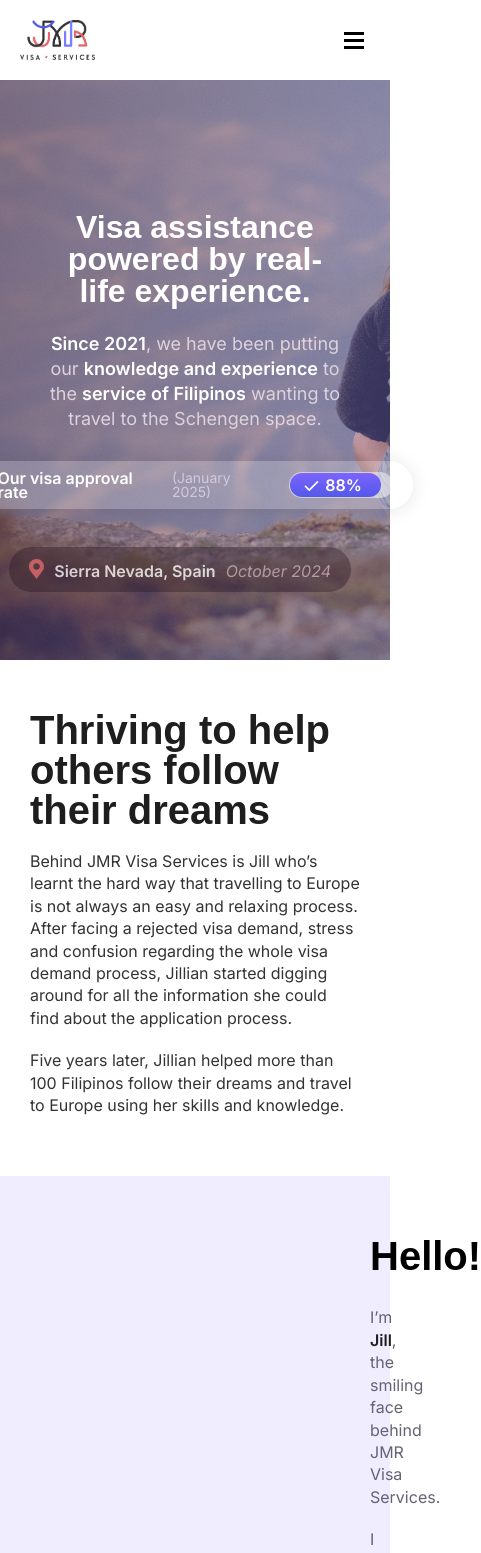
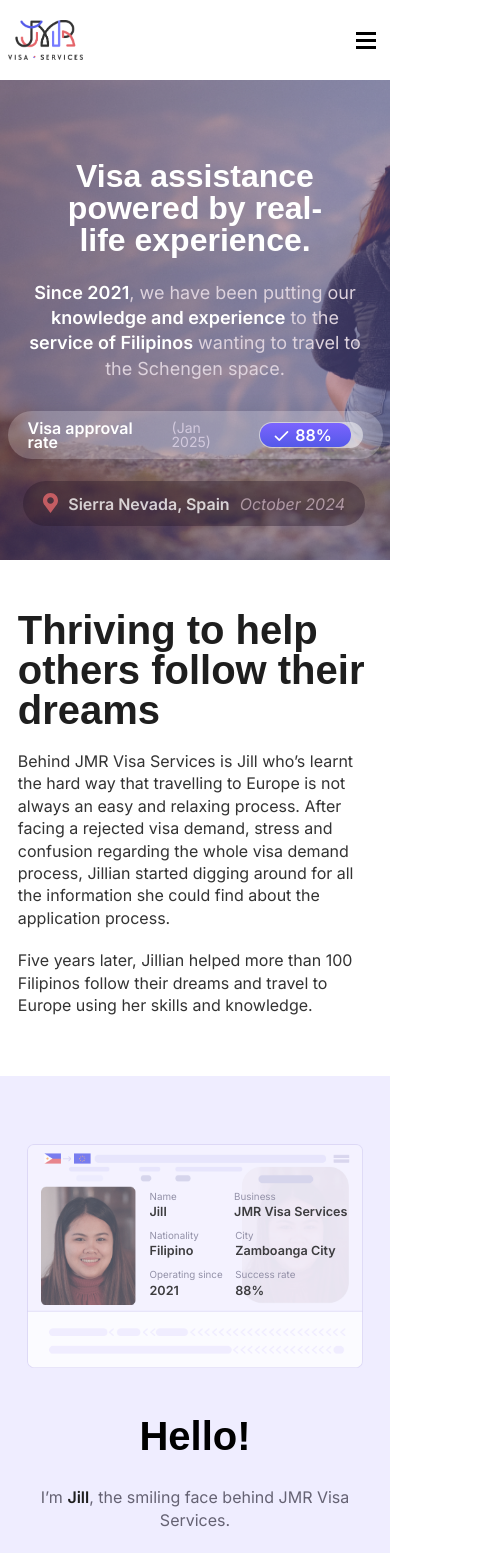
Before and after one commit to EricBARBEAU/jmr-vs, a React (Create React App) app in the folder my-app/: page /about-us in a window 390 px wide. Shown: the top 1553 px of the page, 481 px wide, since content can reach past the window. Built offline with nearby package versions, Linux system fonts and the light colour scheme; a web font is replaced by a local one.

Commit message:
about page adapted on mobile

```diff
--- a/my-app/src/css/core/reset.scss
+++ b/my-app/src/css/core/reset.scss
@@ -53,11 +53,11 @@
       padding-right: 8vw;
     }
     @media screen and (max-width: 860px) {
+      padding-left: 4vw;
+      padding-right: 4vw;
+    }
+    @media screen and (max-width: 680px) {
       padding-left: 2vw;
       padding-right: 2vw;
     }
-    @media screen and (max-width: 680px) {
-      padding-left: 20px;
-      padding-right: 20px;
-    }
   }
--- a/my-app/src/css/elements/hero.scss
+++ b/my-app/src/css/elements/hero.scss
@@ -23,13 +23,10 @@
 		  	flex-direction: column;
 		  	gap: 24px;
 		  	color: #fff;
-			max-width: 40vw;
+			width: 40vw;
 
-			@media screen and (max-width: 1480px) {
-		      	max-width: 50vw;
-		    }
 		    @media screen and (max-width: 820px) {
-				max-width: 100%;
+				width: 100%;
 				align-items: center;
 				text-align: center;
 		    }
@@ -54,11 +51,7 @@
 			&-secondary {
 				font-size: $font-size-18;
 				line-height: $line-height-140;
-				width: 80%;
-
-				@media screen and (max-width: 1000px) {
-					width: 90%;
-				}
+				width: 90%;
 
 				b {
 					color: #fff;
@@ -326,18 +319,41 @@
 	background: url("../../img/about_hero-background@2x.jpg") no-repeat;
 	background-size: cover;
 	background-position: center;
+	align-items: flex-start;
 
-	padding-top: 80px;
+	padding-top: 120px;
 	padding-bottom: 100px;
+
+	@media screen and (max-width: 860px) {
+      min-height: 480px;
+      padding-top: 80px;
+    }
 
 	&-content {
 		width: 100%;
+
+		@media screen and (max-width: 860px) {
+	      align-items: center;
+	    }
 	}
 
 	// Content
 	.content_copy {
 
-		max-width: 50vw;
+		width: 50vw;
+
+		@media screen and (min-width: 860px) and (max-width: 1480px) {
+	      width: 60vw !important;
+	    }
+
+		@media screen and (max-width: 860px) {
+	      width: 100% !important;
+	      align-items: center;
+
+	      &-main, &-secondary {
+	      	text-align: center;
+	      }
+	    }
 
 		&-main {
 			max-width: 80%;
@@ -358,7 +374,7 @@
 		box-shadow: 0px 1px 20px rgba(0,0,0,0.1);
 		gap: 15px;
 		padding: 10px 20px;
-		width: 435px;
+		width: 375px;
 
 		// Copy
 		&-copy {
@@ -456,6 +472,11 @@
 			opacity: 1;
 		}
 
+		@media screen and (max-width: 860px) {
+			right: calc( 50% - 170px);
+			bottom: 4vh;
+		}
+
 		.main, .secondary {
 			display: inline-flex;
 			flex-direction: row;
--- a/my-app/src/css/views/about.scss
+++ b/my-app/src/css/views/about.scss
@@ -27,6 +27,19 @@
 		padding-top: 60px;
 		padding-bottom: 60px;
 
+		@media screen and (min-width: 860px) and (max-width: 1140px) {
+			gap: 20px;
+		}
+		@media screen and (max-width: 860px) {
+			flex-direction: column;
+			gap: 60px;
+		}
+		@media screen and (max-width: 500px) {
+			padding-top: 20px;
+			padding-bottom: 40px;
+			gap: 0px;
+		}
+
 		// ID
 		&-id {
 			background: url("../../img/about_id-background@2x.png") no-repeat;
@@ -35,6 +48,7 @@
 			height: 320px;
 			overflow: hidden;
 			opacity: 0.85;
+			scale: 1;
 			transform: translateY(0px);
 
 			// Transition
@@ -47,6 +61,13 @@
 				transform: translateY(-3px);
 			}
 
+			@media screen and (min-width: 860px) and (max-width: 1140px) {
+				scale: 0.8;
+				margin-left: -40px;
+			}
+			@media screen and (max-width: 500px) {
+				scale: 0.7;
+			}
 
 			// Content
 			.id_content {
@@ -112,6 +133,10 @@
 								font-size: $font-size-18;
 								color: $font-color-dark;
 								font-weight: 600;
+
+								@media screen and (min-width: 860px) and (max-width: 1140px) {
+									font-size: $font-size-16;
+								}
 							}
 						}
 					}
@@ -126,6 +151,14 @@
 			position: relative;
 			flex-direction: column;
 			gap: 20px;
+
+			@media screen and (min-width: 860px) and (max-width: 1140px) {
+				width: calc(100% - 420px);
+			}
+			@media screen and (max-width: 860px) {
+				width: 85%;
+				text-align: center;
+			}
 
 			.about_copy {
 				font-size: $font-size-16;
--- a/my-app/src/modules/views/view_components/about_hero.js
+++ b/my-app/src/modules/views/view_components/about_hero.js
@@ -17,10 +17,10 @@
     		<div className="approval_rate">
     			<div className="approval_rate-copy">
             <div className="main">
-    				  Our visa approval rate
+    				  Visa approval rate
             </div>
             <div className="secondary">
-					    (January 2025)
+					    (Jan 2025)
             </div>
     			</div>
     			<div className="approval_rate-chart">
```
